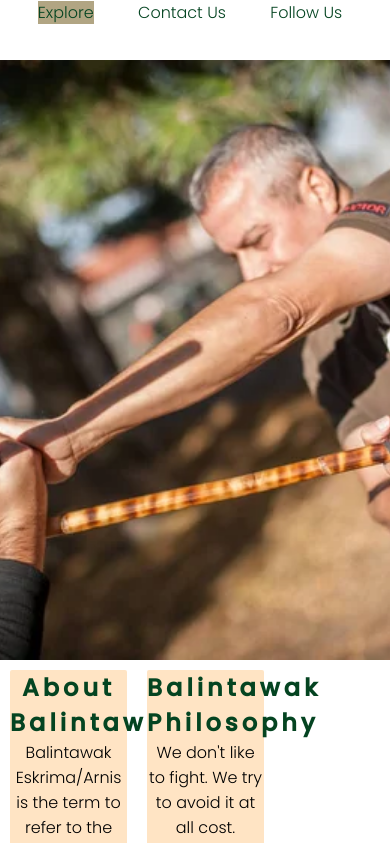
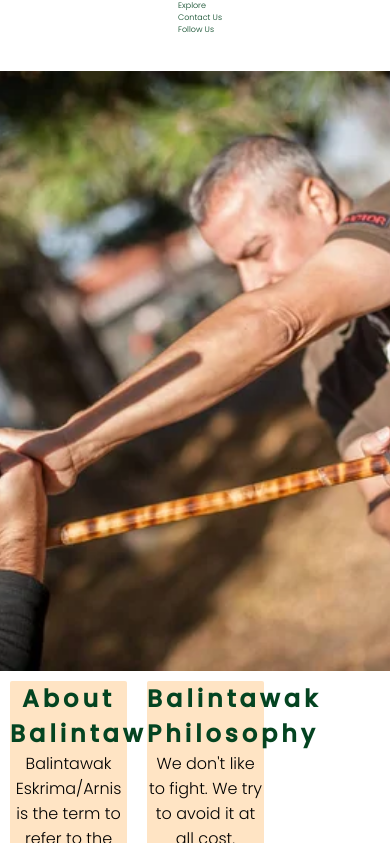
Before and after one commit to VitalijusSeskovas/practice.repository, a plain HTML site: page assets/css/proj.html in a window 390 px wide. Shown: the part 101-944 px from the top of the page. Drawn offline with Linux system fonts and the light colour scheme; files that its build step writes are made by us from their sources; files whose address does not match are found by name.

Commit message:
Add styling in code

```diff
--- a/assets/css/proj.html
+++ b/assets/css/proj.html
@@ -16,15 +16,15 @@
     <header>
         <!--Link name and navigation bar-->
         <h1 id="logo">Bournemout Balintawak Club</h1>
-            <nav id="menu">
-                <ul >
-                    <li>
-                        <a href="#explore" class="active">Explore</a>
+            <nav>
+                <ul>
+                    <li id="menu">
+                        <a href="#explore">Explore</a>
                     </li>
-                    <li>
+                    <li id="menu">
                         <a href="#contact">Contact Us</a>
                     </li>
-                    <li>
+                    <li id="menu">
                         <a href="#find">Follow Us</a>
                     </li>
                 </ul>
@@ -37,7 +37,7 @@
     </div>
 
     <!--Explore section-->
-    <div id="explore">
+    <div>
         <div class="column1of3">
             <h2>About Balintawak</h2>
             <p>Balintawak Eskrima/Arnis is the term to refer to the modern family of systems that developed through
--- a/assets/css/style.css
+++ b/assets/css/style.css
@@ -42,7 +42,7 @@ h3 {
 /*navigation menu*/
 
 nav {
-    font-size: 1em;
+
     display: flex;
     justify-content: space-evenly;
 }
@@ -54,14 +54,16 @@ nav ul {
 
 nav li {
     display: inline;
-    margin-right: 40px;
+    margin-right: 20px;
 }
 
 nav li a {
     color: #044421;
+    text-align: right;
+    font-size: 1em;
 }
 
-a.active, a:hover {
+a:hover {
     background: #b1a583;
     transition: .5s;
 }
@@ -79,7 +81,7 @@ a.active, a:hover {
     background-size: cover;
 }
 
-/*Explore section, need add pictures*/
+/*Explore section*/
 .column1of3, .column2of3, .column3of3 {
     width: 30%;
     text-align: center;
@@ -181,22 +183,23 @@ footer {
   .logo {
       font-size: 1em;
   }
-.menu  {
+ul li {
     font-size: 0.75em !important;
     flex-direction: column;
-    align-items: baseline;
+    align-items: flex-end;
+    display: block;
 
 }
 }
 
-@media (max-width: 576px) {
+@media (max-width: 480px) {
     .logo {
         font-size: 0.75em;
     }
-    .menu  {
+    nav ul li  {
         font-size: 0.5em !important;
         flex-direction: column;
-        align-items: baseline;
+        align-items: flex-end;
 
     }
   }
```
